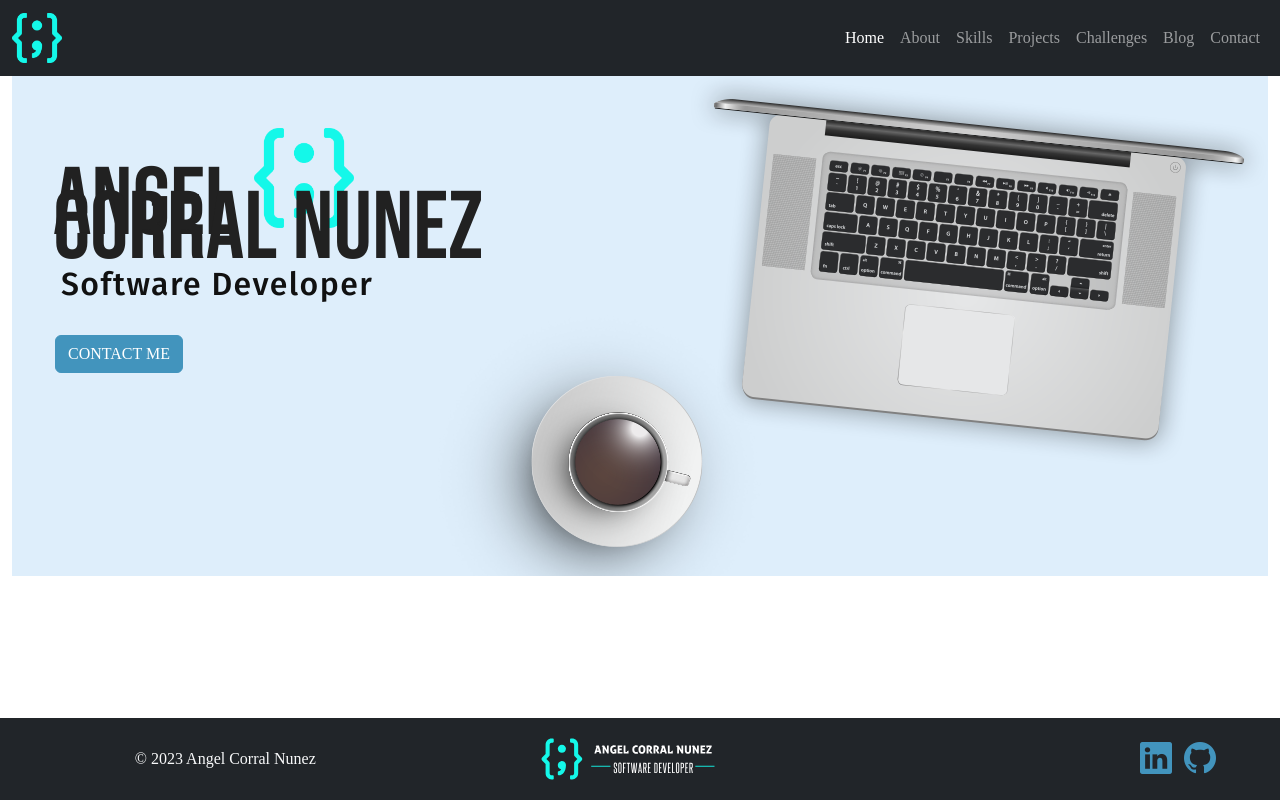
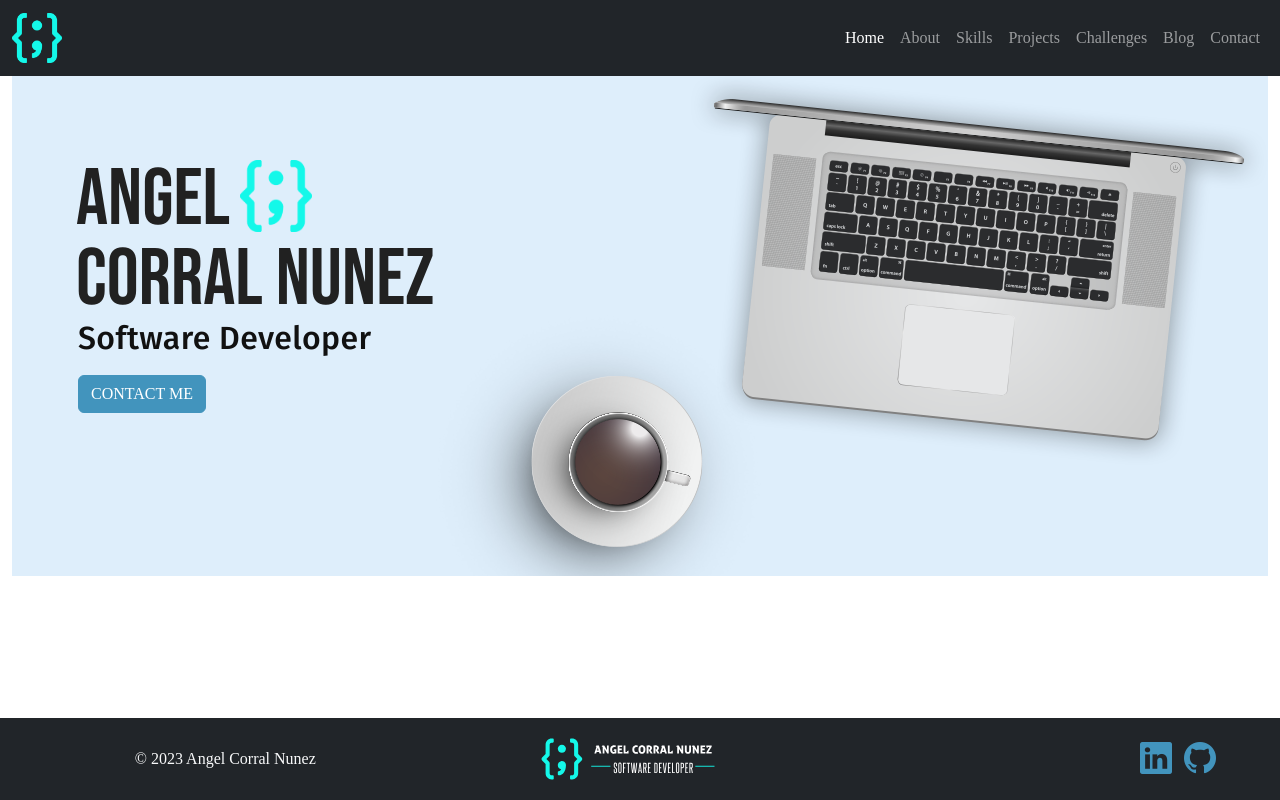
Before and after one commit to angelcorralnunez/angel-corral-nunez-portfolio, a plain HTML site: page index.html in a window 1280 px wide. Drawn offline with nearby package versions, Linux system fonts and the light colour scheme; a web font is replaced by a local one.

Commit message:
finished media queries & responsiveness for main header area

```diff
--- a/index.css
+++ b/index.css
@@ -81,9 +81,6 @@ footer {
     background: var(--acn-nav-bg-color);
 }
 
-
-
-
 /* Start: Main Header */
 .mainHeader-wrapper {
     margin-top: 0;
@@ -116,7 +113,7 @@ footer {
 
 .mainHeader-cover .mainTitle,
 .mainHeader-content .subTitle {
-    color: var(--acn-light-color);
+    color: #111111;
 }
 
 .mainTitle,
@@ -140,10 +137,6 @@ footer {
     letter-spacing: .09rem;
 }
 
-.mainHeader-wrapper {
-    padding-left: 1rem;
-    padding-right: 1rem;
-}
 .mainHeader-content {
     height: 100%;
     display: flex ;
@@ -195,45 +188,45 @@ footer {
         line-height: .1 rem;
     }
 
+    .mainHeader-wrapper {
+        margin-left: 2.25rem;
+        margin-bottom: .5rem;
+        padding-top: 3rem;
+    }
+
     #angelParent {
         display: grid;
         grid-template-columns: 25% 75%;
-        margin-bottom: 10px;
-        margin-top: 40px;
-        max-height: 3rem;
+        margin-bottom: .25rem;
+        margin-top: 2rem;
     }
 
     #angel {
         display: grid;
         width: 100%;
         height: 3rem;
-        margin-right: 0;
-        margin-bottom: 0;
         padding-top: 1.25rem;
     }
 
     #semiColon-2 {
         margin: auto;
-        width: 100%;
-        margin-left: 40px;
+        width: 50%;
+        margin-left: 2.5rem;
         margin-top: 5px;
     }
 
     .mainLogo {
-        display: grid;
-        columns: 1fr;
-        height: 50px;
-        width: 50px;
+        height: 3rem;
+        width: 3rem;
     }
 
     #corral-nunez {
         height: 3rem;
-        padding-top: 1rem;
+        padding-top: .75rem;
     }
 
     #dev {
         font-family: var(--acn-subtitle-font);
-        color: #111111;
         font-size: 1.25rem;
         font-weight: 500;
         letter-spacing: .025rem;
@@ -253,7 +246,80 @@ footer {
 
     .mainHeader {
         background-image: url(/assets/DevPortFolioBG_767.png);
-        height: 300px;
+        height: 400px;
+    }
+
+    .mainTitle {
+        font-size: 4.5 rem;
+        line-height: 3.5 rem;
+    }
+
+    .subTitle {
+        font-size: 1.2 rem;
+        line-height: .1 rem;
+    }
+
+    .mainHeader-wrapper {
+        margin-left: 2.25rem;
+        margin-bottom: .5rem;
+        padding-top: 3rem;
+    }
+
+    #angelParent {
+        display: grid;
+        grid-template-columns: 25% 75%;
+        margin-bottom: .25rem;
+        margin-top: 2rem;
+    }
+
+    #angel {
+        display: grid;
+        width: 100%;
+        height: 3rem;
+        padding-top: 1.25rem;
+    }
+
+    #semiColon-2 {
+        width: 100%;
+        height: 3rem;
+        width: 3rem;
+        margin-left: 2.25rem;
+        margin-top: .5rem;
+        padding-left: .25rem;
+        padding-top: .25rem;
+    }
+
+    .mainLogo {
+        height: 2.5rem;
+        width: 2.5rem;
+    }
+
+    #corral-nunez {
+        height: 3rem;
+        padding-top: .75rem;
+    }
+
+    #dev {
+        font-family: var(--acn-subtitle-font);
+        font-size: 1.25rem;
+        font-weight: 500;
+        letter-spacing: .025rem;
+        margin: 10px 0 0 0;
+        padding: 0;
+        text-align: left;
+    }
+
+    #contact {
+        margin: 15px 0 0 0;
+    }
+}
+
+/* Medium devices (tablets, 768px and up) */
+@media (min-width: 768px) {
+
+    .mainHeader {
+        background-image: url(/assets/DevPortFolioBG_992.png);
+        height: 400px;
     }
 
     .mainTitle {
@@ -280,7 +346,7 @@ footer {
         height: 3rem;
         margin-right: 0;
         margin-bottom: 0;
-        padding-top: 1.25rem;
+        padding-top: 1.5rem;
     }
 
     #semiColon-2 {
@@ -304,77 +370,6 @@ footer {
 
     #dev {
         font-family: var(--acn-subtitle-font);
-        color: #111111;
-        font-size: 1.25rem;
-        font-weight: 500;
-        letter-spacing: .025rem;
-        margin: 10px 0 0 0;
-        padding: 0;
-        text-align: left;
-    }
-
-    #contact {
-        margin: 15px 0 0 0;
-    }
-}
-
-/* Medium devices (tablets, 768px and up) */
-@media (min-width: 768px) {
-
-    .mainHeader {
-        background-image: url(/assets/DevPortFolioBG_992.png);
-        height: 300px;
-    }
-
-    .mainTitle {
-        font-size: 4.5 rem;
-        line-height: 3.5 rem;
-    }
-
-    .subTitle {
-        font-size: 1.2 rem;
-        line-height: .1 rem;
-    }
-
-    #angelParent {
-        display: grid;
-        grid-template-columns: 25% 75%;
-        margin-bottom: 10px;
-        margin-top: 40px;
-        max-height: 3rem;
-    }
-
-    #angel {
-        display: grid;
-        width: 100%;
-        height: 3rem;
-        margin-right: 0;
-        margin-bottom: 0;
-        padding-top: 1.25rem;
-    }
-
-    #semiColon-2 {
-        margin: auto;
-        width: 100%;
-        margin-left: 40px;
-        margin-top: 5px;
-    }
-
-    .mainLogo {
-        display: grid;
-        columns: 1fr;
-        height: 50px;
-        width: 50px;
-    }
-
-    #corral-nunez {
-        height: 3rem;
-        padding-top: 1rem;
-    }
-
-    #dev {
-        font-family: var(--acn-subtitle-font);
-        color: #111111;
         font-size: 1.25rem;
         font-weight: 500;
         letter-spacing: .025rem;
@@ -389,7 +384,7 @@ footer {
 }
 
 /* Large devices (desktops, 992px and up) */
-@media (min-width: 992px) {
+@media (min-width: 992px, max-width: 992px) {
 
     .mainHeader {
         background-image: url(/assets/DevPortFolioBG_1200.png);
@@ -412,7 +407,7 @@ footer {
         height: 3rem;
         margin-right: 0;
         margin-bottom: 0;
-        padding-top: 1.25rem;
+        padding-top: 1.5rem;
     }
 
     #semiColon-2 {
@@ -436,7 +431,6 @@ footer {
 
     #dev {
         font-family: var(--acn-subtitle-font);
-        color: #111111;
         font-size: 1.5rem;
         font-weight: 500;
         letter-spacing: .025rem;
@@ -458,59 +452,63 @@ footer {
     }
 
     .mainTitle {
-        font-size: 6rem;
-        line-height: 5rem;
+        font-size: 5rem;
+        line-height: 4rem;
     }
 
     .subTitle {
-        font-size: 1.5rem;
+        font-size: 1rem;
         line-height: .12rem;
     }
 
+    .mainHeader-wrapper {
+        height: 500px;
+        margin-left: 4rem;
+        margin-top: 2rem;
+        padding-top: 5rem;
+    }
+
+    #angelParent {
+        width: 20rem;
+        height: 15rem;
+        margin-top: 0;
+        padding-top: 0;
+    }
+
+    #angel {
+        width: 10rem;
+        height: 4rem;
+        margin-top: 0;
+        margin-bottom: 0;
+        padding-right: 0;
+        padding-top: 0;
+    }
+
     #semiColon-2 {
-        margin: 12px 0;
-        padding-left: 8px;
+        height: 5rem;
+        width: 5rem;
+        margin-left: 5rem;
+        margin-top: -.5rem;
+        padding-left: .25rem;
+        padding-top: 0;
+    }
+
+    .mainLogo {
+        height: 4.5rem;
+        width: 4.5rem;
+    }
+
+    #corral-nunez {
+        width: 25rem;
+        height: 4rem;
+        margin-left: 0;
+        margin-top: 2rem;
+        padding-top: 0;
     }
 
     #dev {
-        font-family: var(--acn-subtitle-font);
-        color: #111111;
+        padding: 16px 8px 20px 2px;
         font-size: 2rem;
-        font-weight: 500;
-        letter-spacing: .09rem;
-        margin: 10px 0;
-        padding: 20px 8px 16px 8px;
-        text-align: left;
-    }
-
-    .mainLogo {
-        height: 1em;
-        display: grid;
-        columns: 1fr;
-        height: 100px;
-        max-height: 100px;
-        width: 100px;
-        max-width: 100px;
-    }
-
-    #angelParent {
-        display: grid;
-        grid-template-columns: 45% 55%;
-        margin-bottom: 10px;
-        margin-top: 40px;
-    }
-
-    #angel {
-        display: grid;
-        width: 100%;
-        height: 80px;
-        margin-top: 30px;
-        margin-bottom: 0;
-        padding-right: 0;
-    }
-
-    #corral-nunez {
-        height: 80px;
     }
 
     #contact {
```
